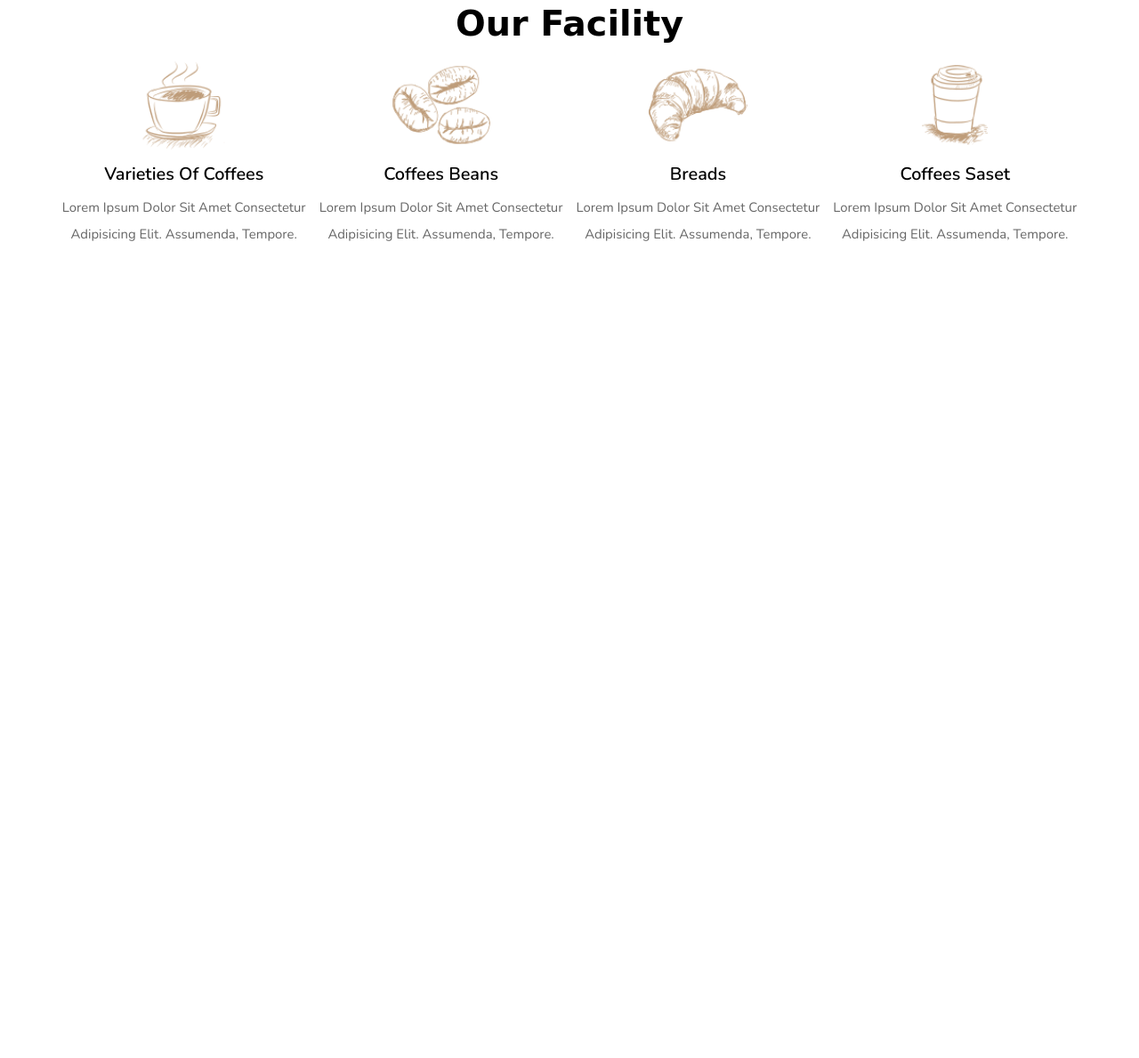
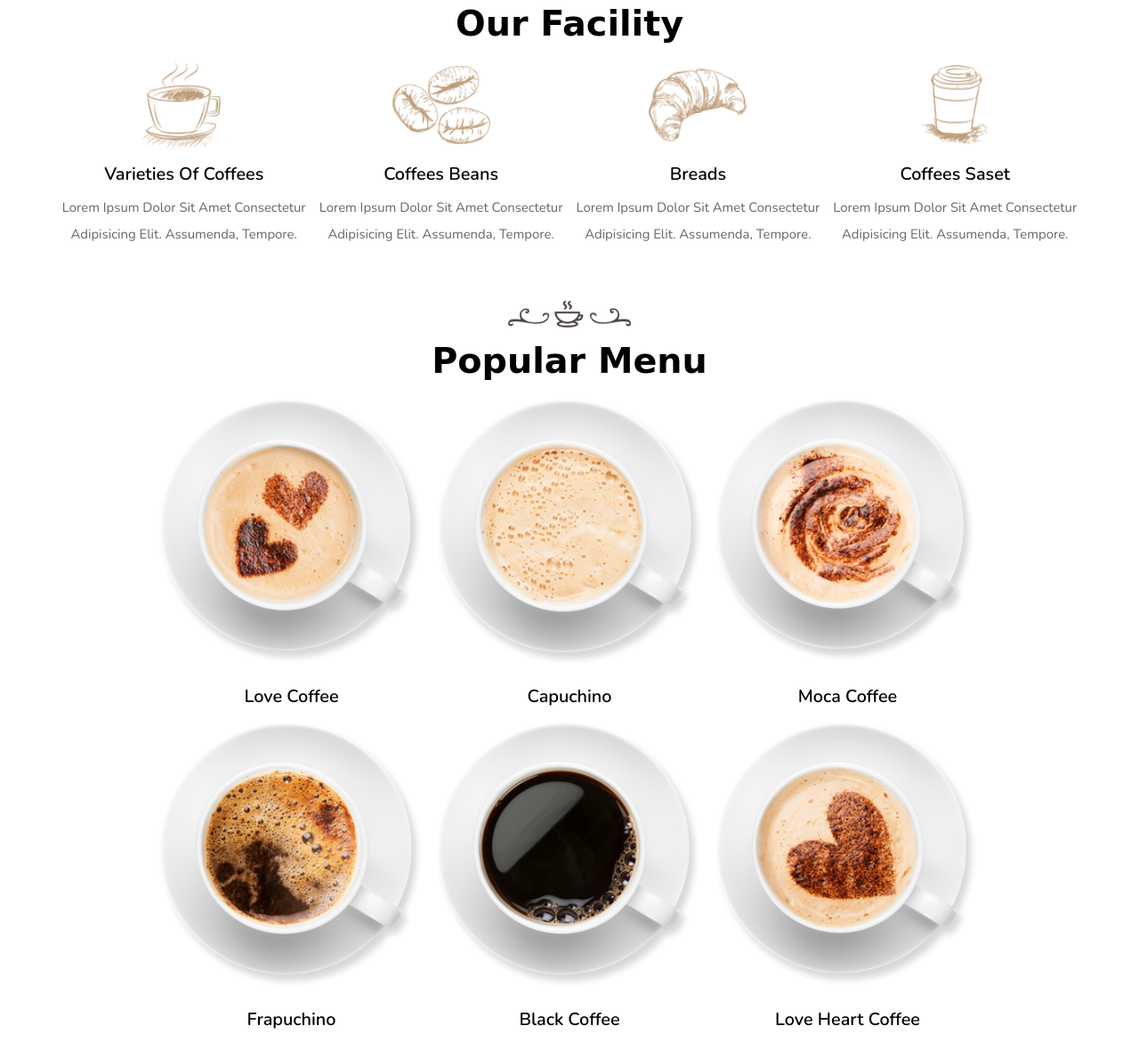
Before and after one commit to Lemon-Maniac/coffe-blog, a plain HTML site: page index.html in a window 1280 px wide. Shown: the part 1467-2656 px from the top of the page at 89% size. Before the commit the page ends 1775 px from the top, so only its background shows below. Drawn offline with nearby package versions, Linux system fonts and the light colour scheme; a script that the page names is missing; a web font is replaced by a local one.

Commit message:
menambahkan menu

```diff
--- a/index.html
+++ b/index.html
@@ -95,6 +95,40 @@
 
     <!-- fasilitas section end -->
 
+    <!-- menu section start -->
+    <section class="menu" id="menu">
+        <div class="heading">
+            <img src="images/heading-img.png" alt="">
+            <h3>popular menu</h3>
+        </div>
+        <div class="box-container">
+            <div class="box">
+                <img src="images/menu-1.png" alt="">
+                <h3>love coffee</h3>
+            </div>
+            <div class="box">
+                <img src="images/menu-2.png" alt="">
+                <h3>capuchino</h3>
+            </div>
+            <div class="box">
+                <img src="images/menu-3.png" alt="">
+                <h3>moca coffee</h3>
+            </div>
+            <div class="box">
+                <img src="images/menu-4.png" alt="">
+                <h3>frapuchino</h3>
+            </div>
+            <div class="box">
+                <img src="images/menu-5.png" alt="">
+                <h3>black coffee</h3>
+            </div>
+            <div class="box">
+                <img src="images/menu-6.png" alt="">
+                <h3>love heart coffee</h3>
+            </div>
+        </div>
+    </section>
+    <!-- menu section end -->
 
 
 <!-- link script js -->
--- a/style.css
+++ b/style.css
@@ -212,3 +212,27 @@ section{
     color: var(--light-color);
 }
 /* fasility end */
+
+/* menu start */
+.menu .box-container{
+    display: grid;
+    justify-content: center;
+    grid-template-columns: repeat(auto-fit, 30rem);
+    gap: 1.5rem;
+    align-items: flex-start;
+}
+
+.menu .box-container .box{
+    text-align: center;
+}
+
+.menu .box-container .box img{
+    width: 100%;
+    margin-bottom: 2rem;
+}
+
+.menu .box-container .box h3{
+    font-size: 2rem;
+    color: black;
+}
+/* menu end */
```
